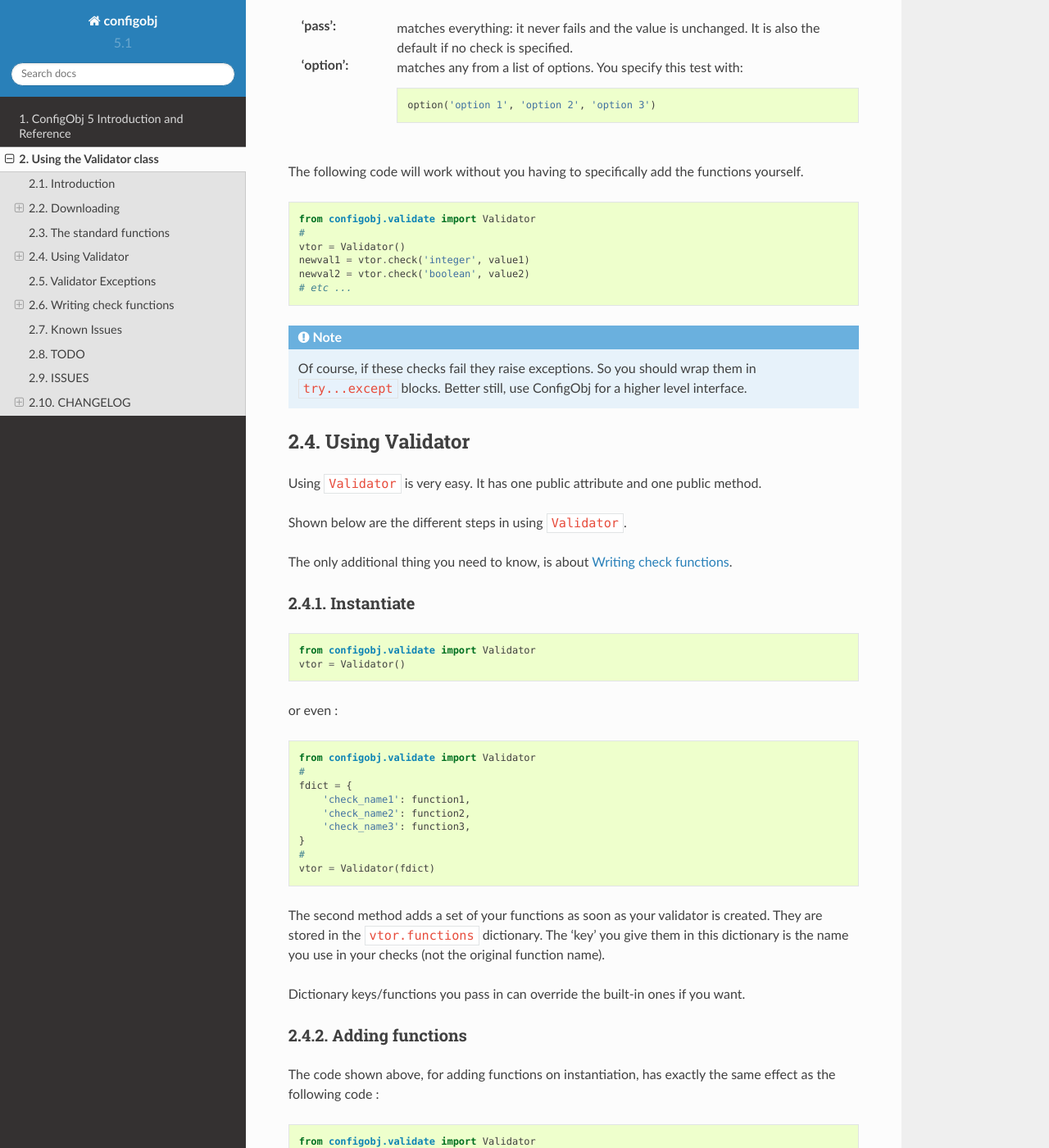
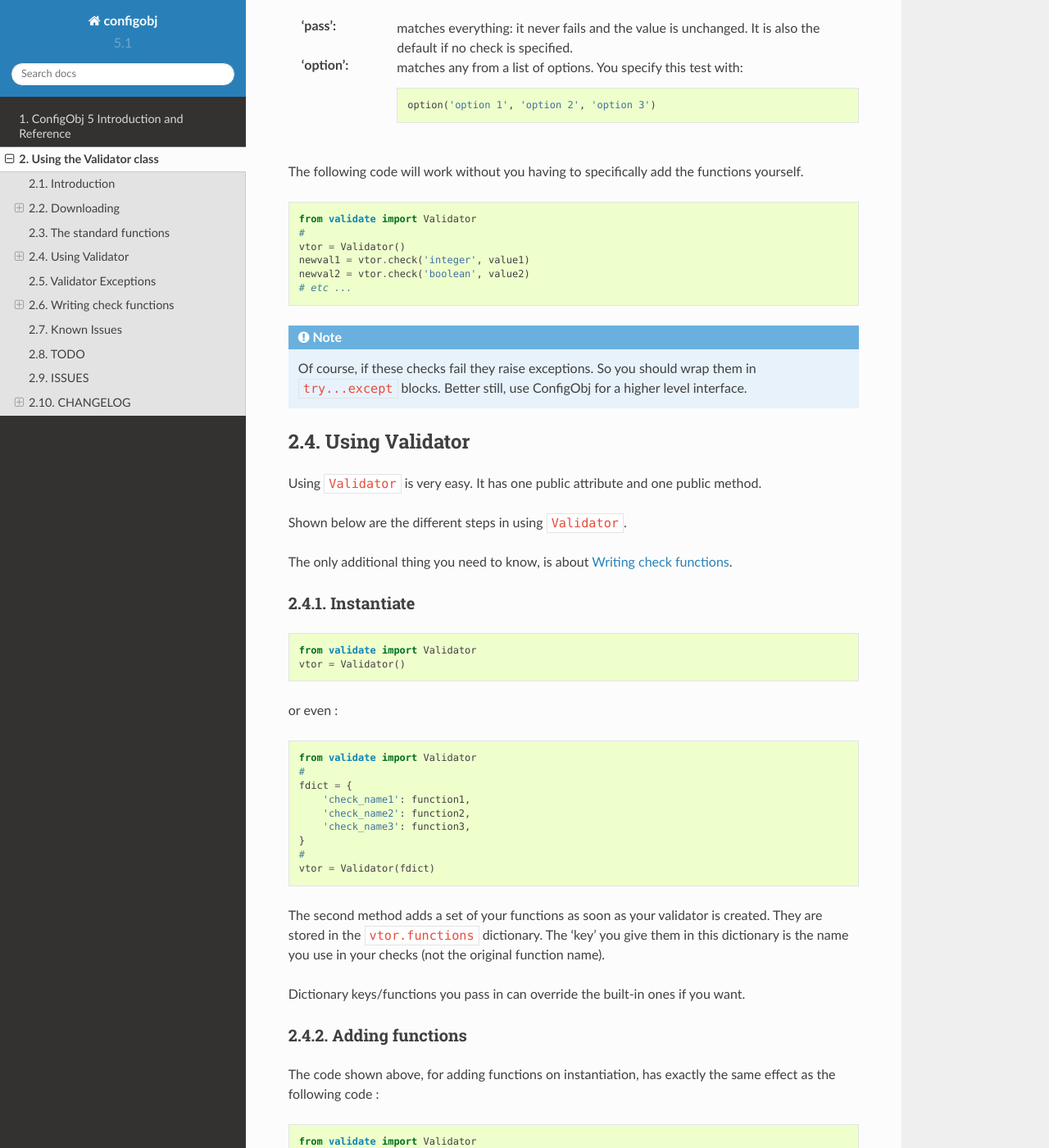
Before and after one commit to DiffSK/configobj, a Sphinx documentation site: the page built from docs/validate.rst, in a window 1280 px wide and 1400 px high, scrolled down 3739 px. Shown: the whole window at 82% size. Built offline with Sphinx 7.4.7 and the Read the Docs theme 2.0.0, drawn with Linux system fonts in a browser that asks for light colours; some of the changed text lies outside the part shown.

Commit message:
changed import from configobj.validate to validate

```diff
--- a/docs/configobj.rst
+++ b/docs/configobj.rst
@@ -531,7 +531,7 @@
     # (which could also be hardcoded into your program)
     config = ConfigObj(filename, configspec=filename2)
     #
-    from configobj.validate import Validator
+    from validate import Validator
     val = Validator()
     test = config.validate(val)
     if test == True:
@@ -1832,7 +1832,7 @@
 .. code-block:: python
 
     from configobj import ConfigObj
-    from configobj.validate import Validator
+    from validate import Validator
     vdt = Validator()
     config = ConfigObj(configspec='default.ini')
     config.filename = 'new_default.ini'
--- a/docs/validate.rst
+++ b/docs/validate.rst
@@ -166,7 +166,7 @@
 
 .. code-block:: python
 
-    from configobj.validate import Validator
+    from validate import Validator
     #
     vtor = Validator()
     newval1 = vtor.check('integer', value1)
@@ -196,14 +196,14 @@
 
 .. code-block:: python
 
-    from configobj.validate import Validator
+    from validate import Validator
     vtor = Validator()
 
 or even :
 
 .. code-block:: python
 
-    from configobj.validate import Validator
+    from validate import Validator
     #
     fdict = {
         'check_name1': function1,
@@ -231,7 +231,7 @@
 
 .. code-block:: python
 
-    from configobj.validate import Validator
+    from validate import Validator
     #
     vtor = Validator()
     vtor.functions['check_name1'] = function1
@@ -267,7 +267,7 @@
 
 .. code-block:: python
 
-    from configobj.validate import Validator, ValidateError
+    from validate import Validator, ValidateError
     #
     vtor = Validator()
     check = "integer(0, 9)"
```
